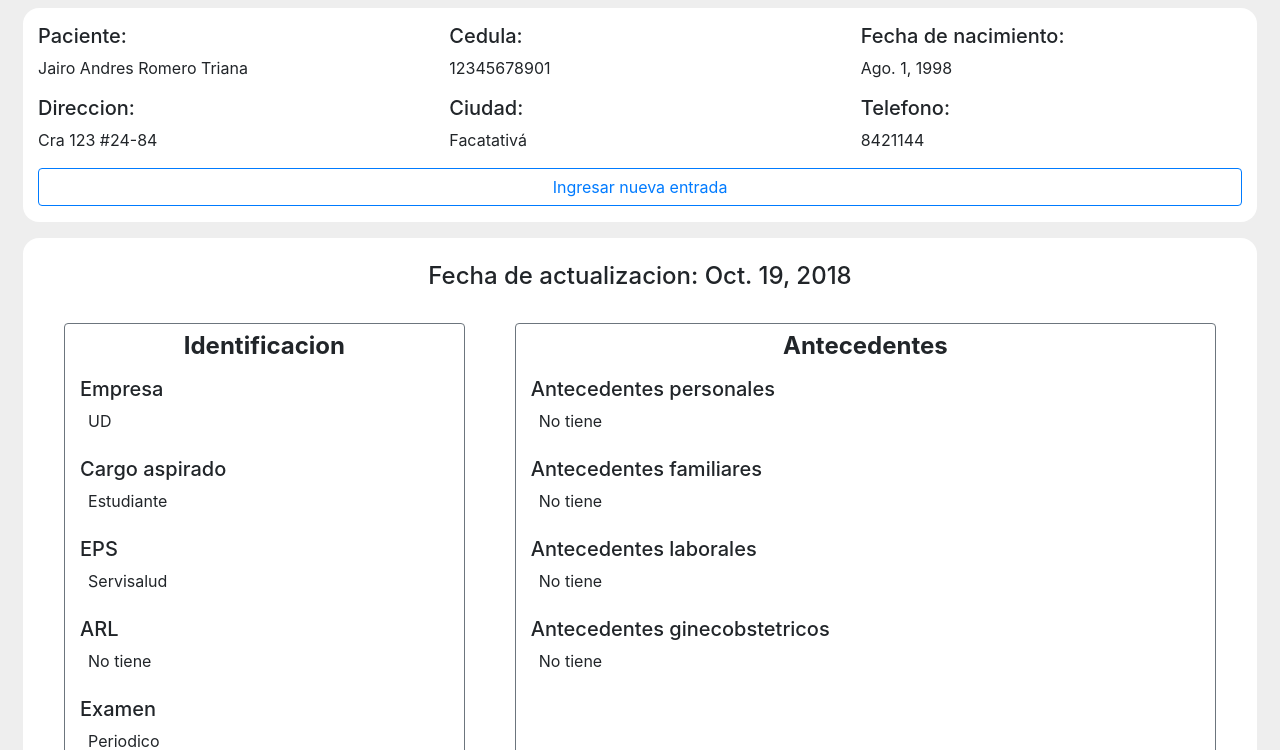
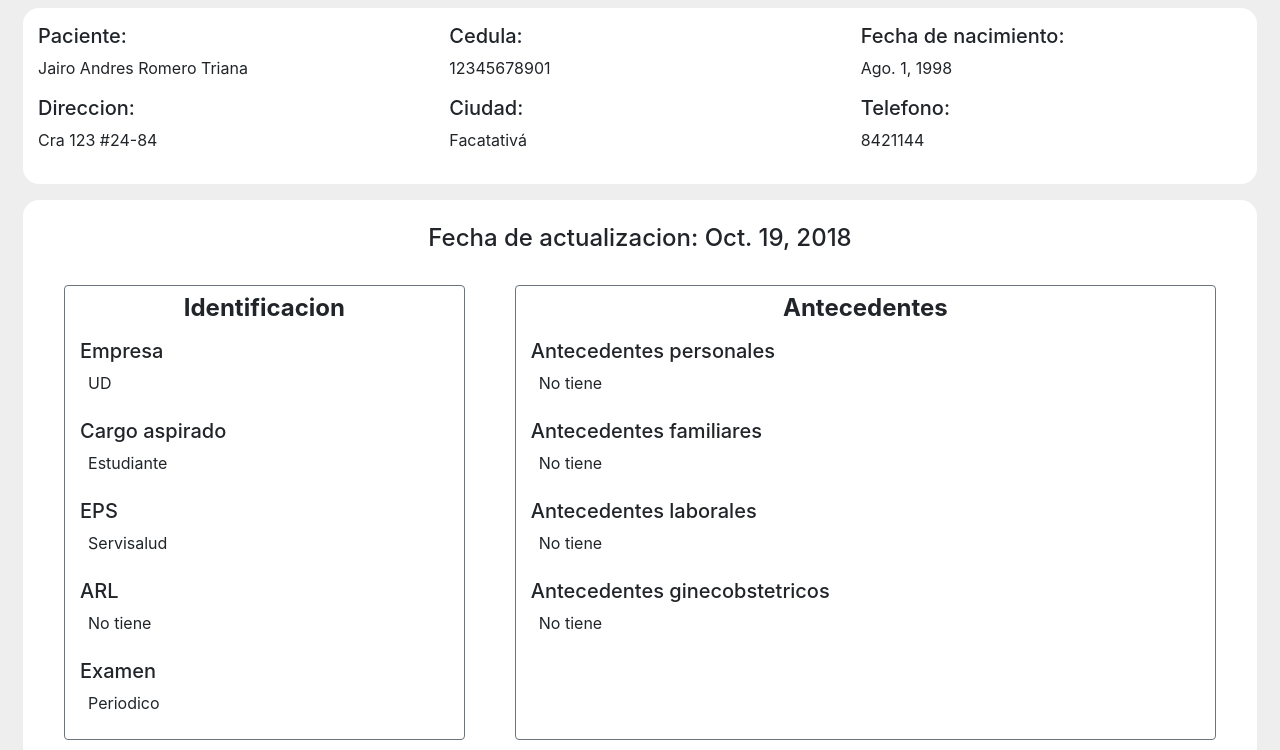
Before and after one commit to davidalejandro1223/SistemaGestionClinica, a Django app: a page that uses templates/historiasClinicas/actualizacion_detail.html in a window 1280 px wide. Shown: the part 56-806 px from the top of the page. Run offline with Django 3.2, Linux system fonts and the light colour scheme; data comes from the database, SQL or seed files in the repository; both versions use the stored data as it was after the commit; some libraries are stand-ins or nearby versions.

Commit message:
nada agregado, commit necesario

```diff
--- a/templates/historiasClinicas/actualizacion_detail.html
+++ b/templates/historiasClinicas/actualizacion_detail.html
@@ -32,9 +32,6 @@
                 <div class="col-12 col-md-6 col-lg-4">
                     <h5>Telefono: </h6>
                         <p>{{ paciente.telefono }}</p>
-                </div>
-                <div class="col-12">
-                    <a href="{% url 'historias_clinicas:crear_actualizacion' pk=paciente.cedula %}" class="btn btn-outline-primary btn-block"> Ingresar nueva entrada </a>
                 </div>
             </div>
         </div>
```
Also changed, not shown: SistemaGestionOdontologica/__init__.py (deleted), db.sqlite3, historiasClinicas/__init__.py (deleted), pacientes/__init__.py (deleted), usuarios/__init__.py (deleted).
